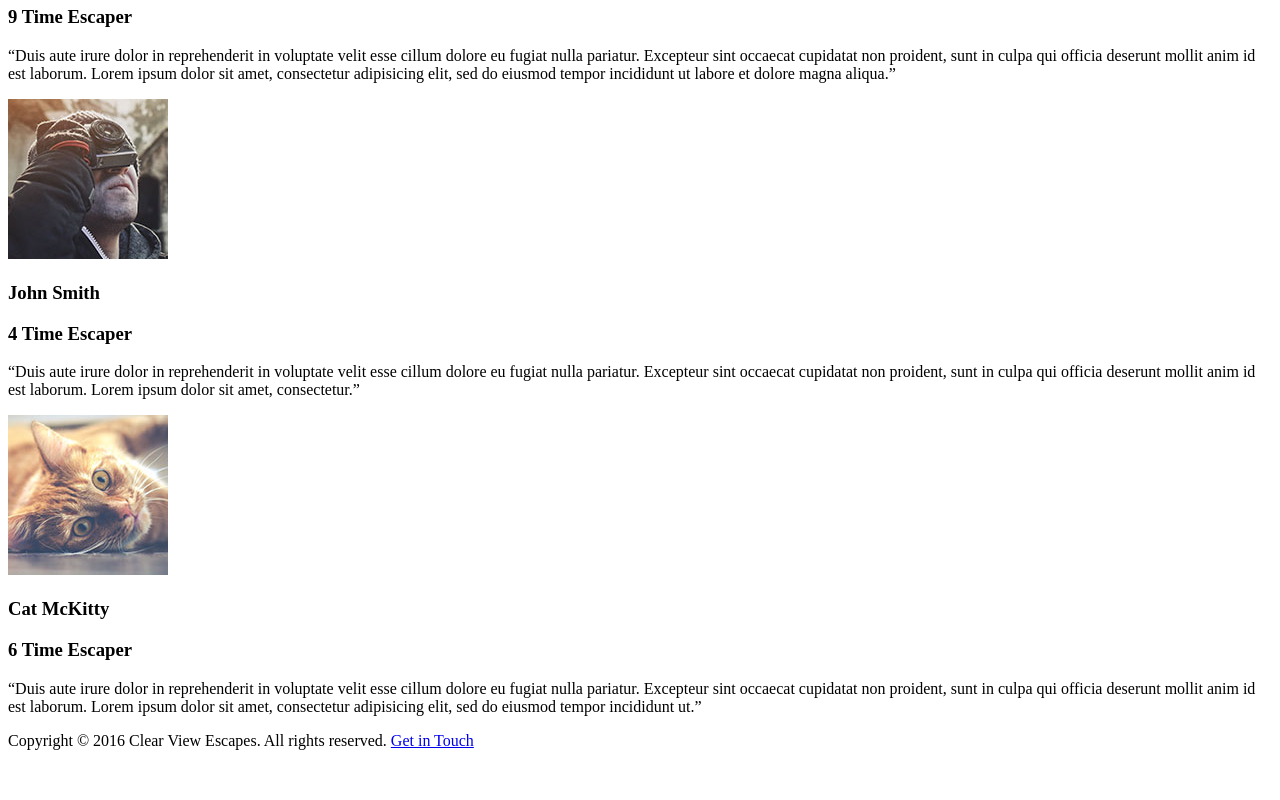
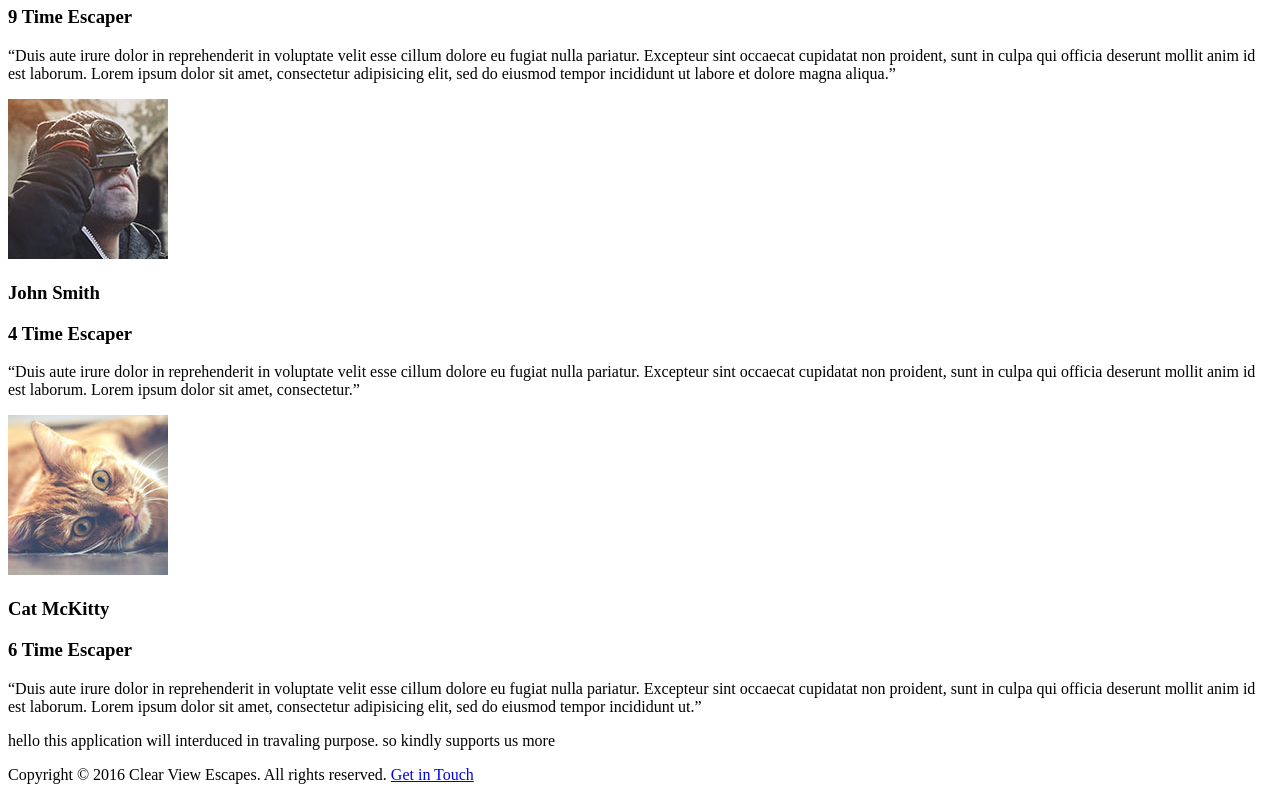
Before and after one commit to lalitsharma007/pro-site, a plain HTML site: page travel-site-files/app/index.html in a window 1280 px wide. Shown: the part 3435-4235 px from the top of the page. Before the commit the page ends 4201 px from the top, so only its background shows below. Drawn offline with Linux system fonts and the light colour scheme.

Commit message:
added one tag marquee tag in this html page.
marquee is most important tags that give user to essally understanding of your website notification update .. so please add more marquee tags in with link that  may located your  website more fast results ... that way i am used marque tag in this html page

```diff
--- a/travel-site-files/app/index.html
+++ b/travel-site-files/app/index.html
@@ -79,7 +79,7 @@
     <h3>6 Time Escaper</h3>
     <p>&ldquo;Duis aute irure dolor in reprehenderit in voluptate velit esse cillum dolore eu fugiat nulla pariatur. Excepteur sint occaecat cupidatat non proident, sunt in culpa qui officia deserunt mollit anim id est laborum. Lorem ipsum dolor sit amet, consectetur adipisicing elit, sed do eiusmod tempor incididunt ut.&rdquo;</p>
   </div>
-
+<marque lift> hello this application will interduced in travaling purpose. so kindly supports us more</marque>
   <footer>
     <p>Copyright &copy; 2016 Clear View Escapes. All rights reserved. <a href="#">Get in Touch</a></p>
   </footer>
```
